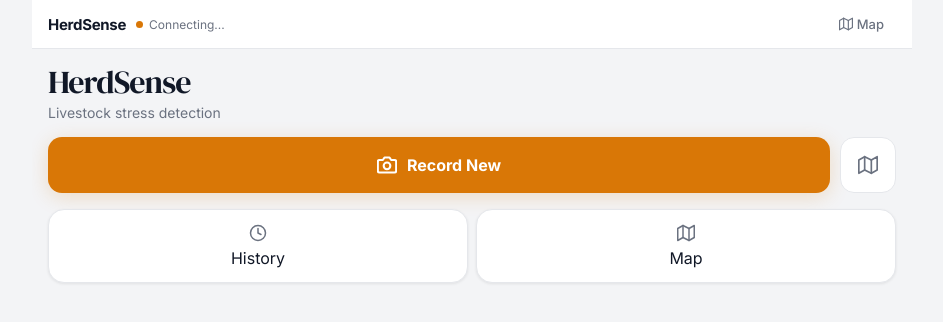
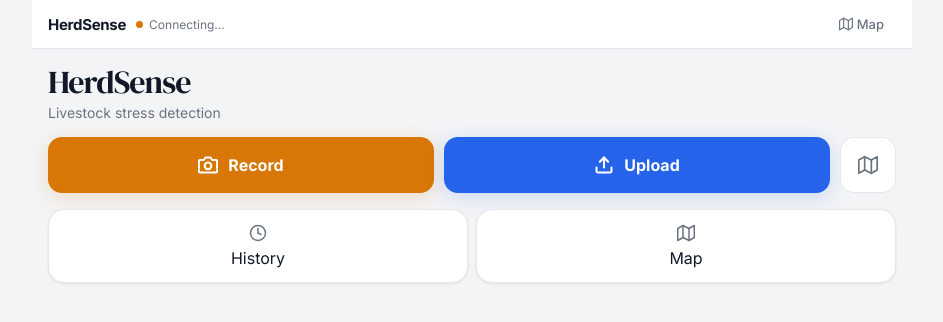
Before and after one commit to Amitk003/HerdSense, a React (Vite) app: page / in a window 1280 px wide. Shown: the top 322 px of the page, without its empty margins (168-1111 px from the left). Built offline with nearby package versions, Linux system fonts and the light colour scheme; no server answers.

Commit message:
add Upload button alongside Record on home screen, starts CameraView in upload mode

```diff
--- a/src/App.tsx
+++ b/src/App.tsx
@@ -9,7 +9,7 @@ import NearbyFeed from './components/NearbyFeed'
 import { usePeerNetwork } from './hooks/usePeerNetwork'
 import type { HerdStressResult, StressReport, AlertCluster } from './pipeline/types'
 
-type Screen = 'home' | 'camera' | 'analysis' | 'map' | 'history'
+type Screen = 'home' | 'camera' | 'upload' | 'analysis' | 'map' | 'history'
 
 let reportCounter = 0
 
@@ -130,6 +130,7 @@ export default function App() {
       {screen === 'home' && (
         <HomeScreen
           onNavigateCamera={() => setScreen('camera')}
+          onNavigateUpload={() => setScreen('upload')}
           onNavigateMap={() => setScreen('map')}
           onNavigateHistory={() => setScreen('history')}
         />
@@ -138,6 +139,13 @@ export default function App() {
         <CameraView
           onComplete={handleAnalysisComplete}
           onBack={() => setScreen('home')}
+        />
+      )}
+      {screen === 'upload' && (
+        <CameraView
+          onComplete={handleAnalysisComplete}
+          onBack={() => setScreen('home')}
+          startInUpload
         />
       )}
       {screen === 'analysis' && result && (
--- a/src/components/CameraView.tsx
+++ b/src/components/CameraView.tsx
@@ -11,13 +11,14 @@ const RECORD_DURATION = 20
 interface CameraViewProps {
   onComplete: (result: HerdStressResult) => void
   onBack: () => void
+  startInUpload?: boolean
 }
 
-export default function CameraView({ onComplete, onBack }: CameraViewProps) {
-  const [status, setStatus] = useState<'preparing' | 'ready' | 'recording' | 'processing' | 'error'>('preparing')
+export default function CameraView({ onComplete, onBack, startInUpload }: CameraViewProps) {
+  const [status, setStatus] = useState<'preparing' | 'ready' | 'recording' | 'processing' | 'error'>(startInUpload ? 'ready' : 'preparing')
+  const [useFileUpload, setUseFileUpload] = useState(!!startInUpload)
   const [error, setError] = useState('')
   const [countdown, setCountdown] = useState(RECORD_DURATION)
-  const [useFileUpload, setUseFileUpload] = useState(false)
   const videoRef = useRef<HTMLVideoElement>(null)
   const streamRef = useRef<MediaStream | null>(null)
   const recorderRef = useRef<MediaRecorder | null>(null)
@@ -25,9 +26,10 @@ export default function CameraView({ onComplete, onBack }: CameraViewProps) {
   const timerRef = useRef<ReturnType<typeof setInterval> | null>(null)
 
   useEffect(() => {
+    if (startInUpload) return
     startCamera()
     return () => stopCamera()
-  }, [])
+  }, [startInUpload])
 
   async function startCamera() {
     try {
--- a/src/components/HomeScreen.tsx
+++ b/src/components/HomeScreen.tsx
@@ -4,11 +4,12 @@ import ScoreBadge from './ScoreDial'
 
 interface HomeScreenProps {
   onNavigateCamera: () => void
+  onNavigateUpload: () => void
   onNavigateMap: () => void
   onNavigateHistory: () => void
 }
 
-export default function HomeScreen({ onNavigateCamera, onNavigateMap, onNavigateHistory }: HomeScreenProps) {
+export default function HomeScreen({ onNavigateCamera, onNavigateUpload, onNavigateMap, onNavigateHistory }: HomeScreenProps) {
   const [loading] = useState(false)
   const history = loadHistory()
   const lastScore = history.length > 0 ? history[0].score : null
@@ -33,7 +34,15 @@ export default function HomeScreen({ onNavigateCamera, onNavigateMap, onNavigate
             <path d="M23 19a2 2 0 0 1-2 2H3a2 2 0 0 1-2-2V8a2 2 0 0 1 2-2h4l2-3h6l2 3h4a2 2 0 0 1 2 2z" />
             <circle cx="12" cy="13" r="4" />
           </svg>
-          Record New
+          Record
+        </button>
+        <button className="record-btn-big upload-btn-big" onClick={onNavigateUpload}>
+          <svg width="20" height="20" viewBox="0 0 24 24" fill="none" stroke="currentColor" strokeWidth="2.5" strokeLinecap="round" strokeLinejoin="round">
+            <path d="M21 15v4a2 2 0 0 1-2 2H5a2 2 0 0 1-2-2v-4" />
+            <polyline points="17 8 12 3 7 8" />
+            <line x1="12" y1="3" x2="12" y2="15" />
+          </svg>
+          Upload
         </button>
         <button className="home-quick-btn" onClick={onNavigateMap} aria-label="Map">
           <svg width="20" height="20" viewBox="0 0 24 24" fill="none" stroke="currentColor" strokeWidth="2" strokeLinecap="round" strokeLinejoin="round">
--- a/src/styles.css
+++ b/src/styles.css
@@ -312,6 +312,15 @@ button:focus-visible {
 .record-btn-big:active {
   transform: scale(0.97);
   box-shadow: 0 2px 10px rgba(217, 119, 6, 0.1);
+}
+
+.upload-btn-big {
+  background: var(--accent);
+  box-shadow: 0 4px 20px rgba(37, 99, 235, 0.2);
+}
+
+.upload-btn-big:active {
+  box-shadow: 0 2px 10px rgba(37, 99, 235, 0.1);
 }
 
 .home-quick-btn {
```
